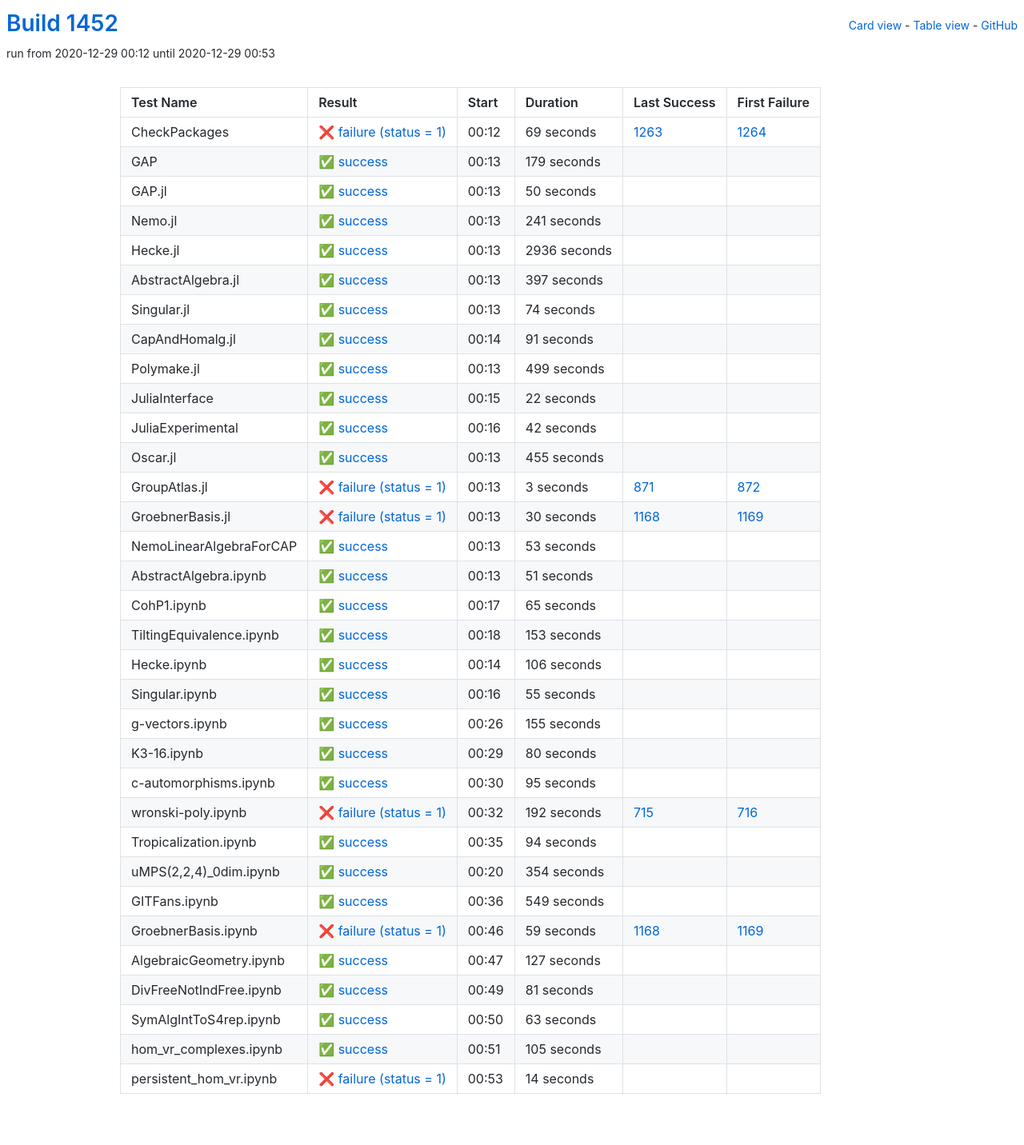
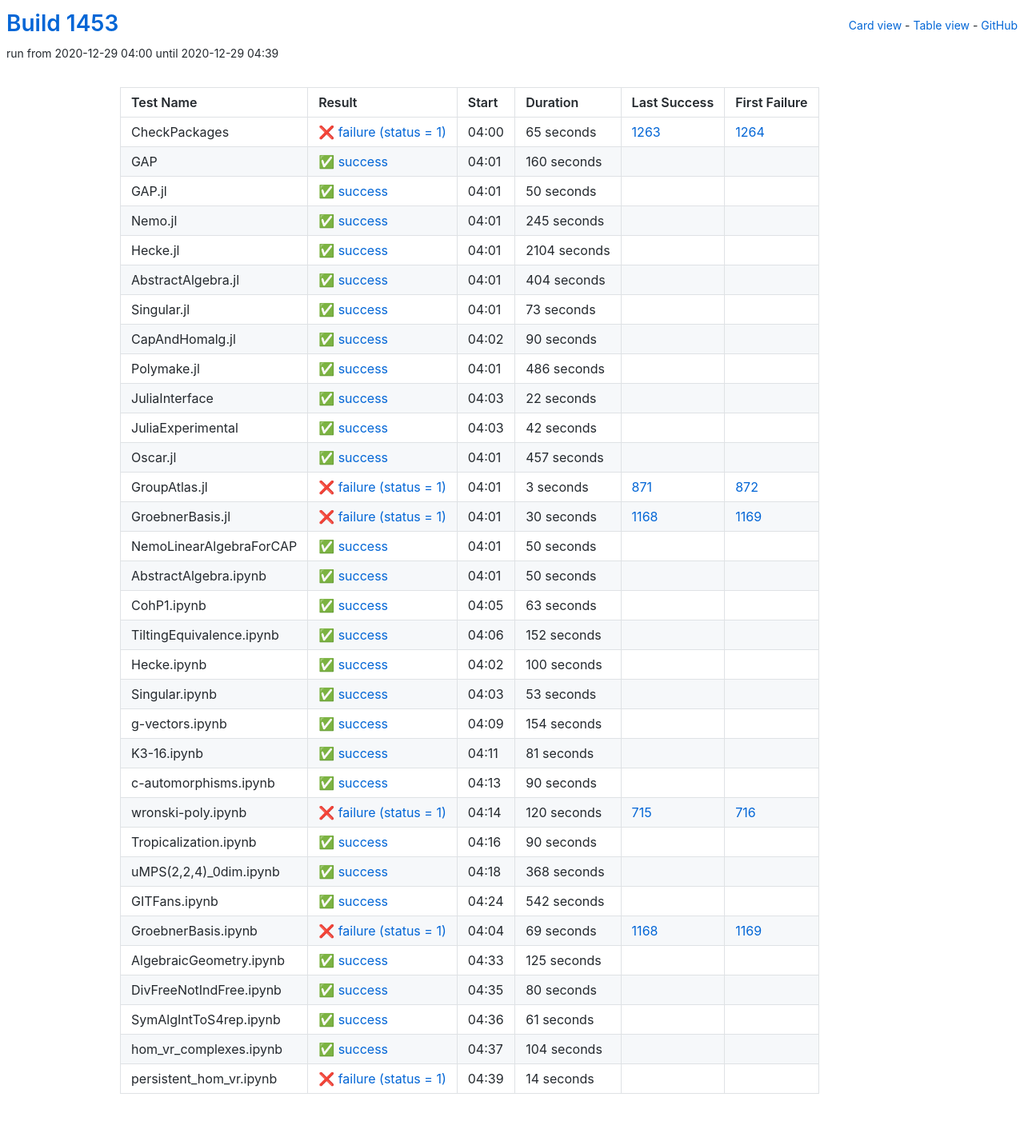
Before and after one commit to oscar-system/oscar-ci-status-stable, a Jekyll site: the page built from table.html, in a window 1280 px wide. Shown: the whole page at 80% size. Built offline with Jekyll 4.4.1, drawn with Linux system fonts in a browser that asks for light colours.

Commit message:
Build #1453

```diff
--- a/_data/ci.yml
+++ b/_data/ci.yml
@@ -1,6 +1,6 @@
 ---
-build: 1452
-build_url: https://oscarci.mathematik.uni-kl.de/job/oscar-stable/1452/
+build: 1453
+build_url: https://oscarci.mathematik.uni-kl.de/job/oscar-stable/1453/
 job: oscar-stable
 organization: oscar-system
 repo: oscar-ci-status-stable
@@ -8,32 +8,32 @@ repourl: https://github.com/oscar-system/oscar-ci-status-stable
 tests:
 - name: CheckPackages
   id: checkpackages
-  log: https://oscarci.mathematik.uni-kl.de/job/oscar-stable/1452/artifact/logs/build-1452/CheckPackages.log
-  start: 2020-12-29 00:12
+  log: https://oscarci.mathematik.uni-kl.de/job/oscar-stable/1453/artifact/logs/build-1453/CheckPackages.log
+  start: 2020-12-29 04:00
   success: false
   exitcode: 1
   status: failure
-  duration: 69
+  duration: 65
   last_success: 1263
   last_success_url: https://oscarci.mathematik.uni-kl.de/job/oscar-stable/1263/
   first_failure: 1264
   first_failure_url: https://oscarci.mathematik.uni-kl.de/job/oscar-stable/1264/
 - name: GAP
   id: gap
-  log: https://oscarci.mathematik.uni-kl.de/job/oscar-stable/1452/artifact/logs/build-1452/GAP.log
-  start: 2020-12-29 00:13
+  log: https://oscarci.mathematik.uni-kl.de/job/oscar-stable/1453/artifact/logs/build-1453/GAP.log
+  start: 2020-12-29 04:01
   success: true
   exitcode: 0
   status: success
-  duration: 179
+  duration: 160
   last_success: false
   last_success_url:
   first_failure: false
   first_failure_url:
 - name: GAP.jl
   id: gap-jl
-  log: https://oscarci.mathematik.uni-kl.de/job/oscar-stable/1452/artifact/logs/build-1452/GAP.jl.log
-  start: 2020-12-29 00:13
+  log: https://oscarci.mathematik.uni-kl.de/job/oscar-stable/1453/artifact/logs/build-1453/GAP.jl.log
+  start: 2020-12-29 04:01
   success: true
   exitcode: 0
   status: success
@@ -44,80 +44,80 @@ tests:
   first_failure_url:
 - name: Nemo.jl
   id: nemo-jl
-  log: https://oscarci.mathematik.uni-kl.de/job/oscar-stable/1452/artifact/logs/build-1452/Nemo.jl.log
-  start: 2020-12-29 00:13
+  log: https://oscarci.mathematik.uni-kl.de/job/oscar-stable/1453/artifact/logs/build-1453/Nemo.jl.log
+  start: 2020-12-29 04:01
   success: true
   exitcode: 0
   status: success
-  duration: 241
+  duration: 245
   last_success: false
   last_success_url:
   first_failure: false
   first_failure_url:
 - name: Hecke.jl
   id: hecke-jl
-  log: https://oscarci.mathematik.uni-kl.de/job/oscar-stable/1452/artifact/logs/build-1452/Hecke.jl.log
-  start: 2020-12-29 00:13
+  log: https://oscarci.mathematik.uni-kl.de/job/oscar-stable/1453/artifact/logs/build-1453/Hecke.jl.log
+  start: 2020-12-29 04:01
   success: true
   exitcode: 0
   status: success
-  duration: 2936
+  duration: 2104
   last_success: false
   last_success_url:
   first_failure: false
   first_failure_url:
 - name: AbstractAlgebra.jl
   id: abstractalgebra-jl
-  log: https://oscarci.mathematik.uni-kl.de/job/oscar-stable/1452/artifact/logs/build-1452/AbstractAlgebra.jl.log
-  start: 2020-12-29 00:13
+  log: https://oscarci.mathematik.uni-kl.de/job/oscar-stable/1453/artifact/logs/build-1453/AbstractAlgebra.jl.log
+  start: 2020-12-29 04:01
   success: true
   exitcode: 0
   status: success
-  duration: 397
+  duration: 404
   last_success: false
   last_success_url:
   first_failure: false
   first_failure_url:
 - name: Singular.jl
   id: singular-jl
-  log: https://oscarci.mathematik.uni-kl.de/job/oscar-stable/1452/artifact/logs/build-1452/Singular.jl.log
-  start: 2020-12-29 00:13
+  log: https://oscarci.mathematik.uni-kl.de/job/oscar-stable/1453/artifact/logs/build-1453/Singular.jl.log
+  start: 2020-12-29 04:01
   success: true
   exitcode: 0
   status: success
-  duration: 74
+  duration: 73
   last_success: false
   last_success_url:
   first_failure: false
   first_failure_url:
 - name: CapAndHomalg.jl
   id: capandhomalg-jl
-  log: https://oscarci.mathematik.uni-kl.de/job/oscar-stable/1452/artifact/logs/build-1452/CapAndHomalg.jl.log
-  start: 2020-12-29 00:14
+  log: https://oscarci.mathematik.uni-kl.de/job/oscar-stable/1453/artifact/logs/build-1453/CapAndHomalg.jl.log
+  start: 2020-12-29 04:02
   success: true
   exitcode: 0
   status: success
-  duration: 91
+  duration: 90
   last_success: false
   last_success_url:
   first_failure: false
   first_failure_url:
 - name: Polymake.jl
   id: polymake-jl
-  log: https://oscarci.mathematik.uni-kl.de/job/oscar-stable/1452/artifact/logs/build-1452/Polymake.jl.log
-  start: 2020-12-29 00:13
+  log: https://oscarci.mathematik.uni-kl.de/job/oscar-stable/1453/artifact/logs/build-1453/Polymake.jl.log
+  start: 2020-12-29 04:01
   success: true
   exitcode: 0
   status: success
-  duration: 499
+  duration: 486
   last_success: false
   last_success_url:
   first_failure: false
   first_failure_url:
 - name: JuliaInterface
   id: juliainterface
-  log: https://oscarci.mathematik.uni-kl.de/job/oscar-stable/1452/artifact/logs/build-1452/JuliaInterface.log
-  start: 2020-12-29 00:15
+  log: https://oscarci.mathematik.uni-kl.de/job/oscar-stable/1453/artifact/logs/build-1453/JuliaInterface.log
+  start: 2020-12-29 04:03
   success: true
   exitcode: 0
   status: success
@@ -128,8 +128,8 @@ tests:
   first_failure_url:
 - name: JuliaExperimental
   id: juliaexperimental
-  log: https://oscarci.mathematik.uni-kl.de/job/oscar-stable/1452/artifact/logs/build-1452/JuliaExperimental.log
-  start: 2020-12-29 00:16
+  log: https://oscarci.mathematik.uni-kl.de/job/oscar-stable/1453/artifact/logs/build-1453/JuliaExperimental.log
+  start: 2020-12-29 04:03
   success: true
   exitcode: 0
   status: success
@@ -140,20 +140,20 @@ tests:
   first_failure_url:
 - name: Oscar.jl
   id: oscar-jl
-  log: https://oscarci.mathematik.uni-kl.de/job/oscar-stable/1452/artifact/logs/build-1452/Oscar.jl.log
-  start: 2020-12-29 00:13
+  log: https://oscarci.mathematik.uni-kl.de/job/oscar-stable/1453/artifact/logs/build-1453/Oscar.jl.log
+  start: 2020-12-29 04:01
   success: true
   exitcode: 0
   status: success
-  duration: 455
+  duration: 457
   last_success: false
   last_success_url:
   first_failure: false
   first_failure_url:
 - name: GroupAtlas.jl
   id: groupatlas-jl
-  log: https://oscarci.mathematik.uni-kl.de/job/oscar-stable/1452/artifact/logs/build-1452/GroupAtlas.jl.log
-  start: 2020-12-29 00:13
+  log: https://oscarci.mathematik.uni-kl.de/job/oscar-stable/1453/artifact/logs/build-1453/GroupAtlas.jl.log
+  start: 2020-12-29 04:01
   success: false
   exitcode: 1
   status: failure
@@ -164,8 +164,8 @@ tests:
   first_failure_url: https://oscarci.mathematik.uni-kl.de/job/oscar-stable/872/
 - name: GroebnerBasis.jl
   id: groebnerbasis-jl
-  log: https://oscarci.mathematik.uni-kl.de/job/oscar-stable/1452/artifact/logs/build-1452/GroebnerBasis.jl.log
-  start: 2020-12-29 00:13
+  log: https://oscarci.mathematik.uni-kl.de/job/oscar-stable/1453/artifact/logs/build-1453/GroebnerBasis.jl.log
+  start: 2020-12-29 04:01
   success: false
   exitcode: 1
   status: failure
@@ -176,8 +176,68 @@ tests:
   first_failure_url: https://oscarci.mathematik.uni-kl.de/job/oscar-stable/1169/
 - name: NemoLinearAlgebraForCAP
   id: nemolinearalgebraforcap
-  log: https://oscarci.mathematik.uni-kl.de/job/oscar-stable/1452/artifact/logs/build-1452/NemoLinearAlgebraForCAP.log
-  start: 2020-12-29 00:13
+  log: https://oscarci.mathematik.uni-kl.de/job/oscar-stable/1453/artifact/logs/build-1453/NemoLinearAlgebraForCAP.log
+  start: 2020-12-29 04:01
+  success: true
+  exitcode: 0
+  status: success
+  duration: 50
+  last_success: false
+  last_success_url:
+  first_failure: false
+  first_failure_url:
+- name: AbstractAlgebra.ipynb
+  id: abstractalgebra-ipynb
+  log: https://oscarci.mathematik.uni-kl.de/job/oscar-stable/1453/artifact/logs/build-1453/AbstractAlgebra.ipynb.log
+  start: 2020-12-29 04:01
+  success: true
+  exitcode: 0
+  status: success
+  duration: 50
+  last_success: false
+  last_success_url:
+  first_failure: false
+  first_failure_url:
+- name: CohP1.ipynb
+  id: cohp1-ipynb
+  log: https://oscarci.mathematik.uni-kl.de/job/oscar-stable/1453/artifact/logs/build-1453/CohP1.ipynb.log
+  start: 2020-12-29 04:05
+  success: true
+  exitcode: 0
+  status: success
+  duration: 63
+  last_success: false
+  last_success_url:
+  first_failure: false
+  first_failure_url:
+- name: TiltingEquivalence.ipynb
+  id: tiltingequivalence-ipynb
+  log: https://oscarci.mathematik.uni-kl.de/job/oscar-stable/1453/artifact/logs/build-1453/TiltingEquivalence.ipynb.log
+  start: 2020-12-29 04:06
+  success: true
+  exitcode: 0
+  status: success
+  duration: 152
+  last_success: false
+  last_success_url:
+  first_failure: false
+  first_failure_url:
+- name: Hecke.ipynb
+  id: hecke-ipynb
+  log: https://oscarci.mathematik.uni-kl.de/job/oscar-stable/1453/artifact/logs/build-1453/Hecke.ipynb.log
+  start: 2020-12-29 04:02
+  success: true
+  exitcode: 0
+  status: success
+  duration: 100
+  last_success: false
+  last_success_url:
+  first_failure: false
+  first_failure_url:
+- name: Singular.ipynb
+  id: singular-ipynb
+  log: https://oscarci.mathematik.uni-kl.de/job/oscar-stable/1453/artifact/logs/build-1453/Singular.ipynb.log
+  start: 2020-12-29 04:03
   success: true
   exitcode: 0
   status: success
@@ -186,82 +246,118 @@ tests:
   last_success_url:
   first_failure: false
   first_failure_url:
-- name: AbstractAlgebra.ipynb
-  id: abstractalgebra-ipynb
-  log: https://oscarci.mathematik.uni-kl.de/job/oscar-stable/1452/artifact/logs/build-1452/AbstractAlgebra.ipynb.log
-  start: 2020-12-29 00:13
+- name: g-vectors.ipynb
+  id: g-vectors-ipynb
+  log: https://oscarci.mathematik.uni-kl.de/job/oscar-stable/1453/artifact/logs/build-1453/g-vectors.ipynb.log
+  start: 2020-12-29 04:09
   success: true
   exitcode: 0
   status: success
-  duration: 51
-  last_success: false
-  last_success_url:
-  first_failure: false
-  first_failure_url:
-- name: CohP1.ipynb
-  id: cohp1-ipynb
-  log: https://oscarci.mathematik.uni-kl.de/job/oscar-stable/1452/artifact/logs/build-1452/CohP1.ipynb.log
-  start: 2020-12-29 00:17
-  success: true
-  exitcode: 0
-  status: success
-  duration: 65
-  last_success: false
-  last_success_url:
-  first_failure: false
-  first_failure_url:
-- name: TiltingEquivalence.ipynb
-  id: tiltingequivalence-ipynb
-  log: https://oscarci.mathematik.uni-kl.de/job/oscar-stable/1452/artifact/logs/build-1452/TiltingEquivalence.ipynb.log
-  start: 2020-12-29 00:18
-  success: true
-  exitcode: 0
-  status: success
-  duration: 153
-  last_success: false
-  last_success_url:
-  first_failure: false
-  first_failure_url:
-- name: Hecke.ipynb
-  id: hecke-ipynb
-  log: https://oscarci.mathematik.uni-kl.de/job/oscar-stable/1452/artifact/logs/build-1452/Hecke.ipynb.log
-  start: 2020-12-29 00:14
-  success: true
-  exitcode: 0
-  status: success
-  duration: 106
-  last_success: false
-  last_success_url:
-  first_failure: false
-  first_failure_url:
-- name: Singular.ipynb
-  id: singular-ipynb
-  log: https://oscarci.mathematik.uni-kl.de/job/oscar-stable/1452/artifact/logs/build-1452/Singular.ipynb.log
-  start: 2020-12-29 00:16
-  success: true
-  exitcode: 0
-  status: success
-  duration: 55
-  last_success: false
-  last_success_url:
-  first_failure: false
-  first_failure_url:
-- name: g-vectors.ipynb
-  id: g-vectors-ipynb
-  log: https://oscarci.mathematik.uni-kl.de/job/oscar-stable/1452/artifact/logs/build-1452/g-vectors.ipynb.log
-  start: 2020-12-29 00:26
-  success: true
-  exitcode: 0
-  status: success
-  duration: 155
+  duration: 154
   last_success: false
   last_success_url:
   first_failure: false
   first_failure_url:
 - name: K3-16.ipynb
   id: k3-16-ipynb
-  log: https://oscarci.mathematik.uni-kl.de/job/oscar-stable/1452/artifact/logs/build-1452/K3-16.ipynb.log
-  start: 2020-12-29 00:29
+  log: https://oscarci.mathematik.uni-kl.de/job/oscar-stable/1453/artifact/logs/build-1453/K3-16.ipynb.log
+  start: 2020-12-29 04:11
+  success: true
+  exitcode: 0
+  status: success
+  duration: 81
+  last_success: false
+  last_success_url:
+  first_failure: false
+  first_failure_url:
+- name: c-automorphisms.ipynb
+  id: c-automorphisms-ipynb
+  log: https://oscarci.mathematik.uni-kl.de/job/oscar-stable/1453/artifact/logs/build-1453/c-automorphisms.ipynb.log
+  start: 2020-12-29 04:13
+  success: true
+  exitcode: 0
+  status: success
+  duration: 90
+  last_success: false
+  last_success_url:
+  first_failure: false
+  first_failure_url:
+- name: wronski-poly.ipynb
+  id: wronski-poly-ipynb
+  log: https://oscarci.mathematik.uni-kl.de/job/oscar-stable/1453/artifact/logs/build-1453/wronski-poly.ipynb.log
+  start: 2020-12-29 04:14
+  success: false
+  exitcode: 1
+  status: failure
+  duration: 120
+  last_success: 715
+  last_success_url: https://oscarci.mathematik.uni-kl.de/job/oscar-stable/715/
+  first_failure: 716
+  first_failure_url: https://oscarci.mathematik.uni-kl.de/job/oscar-stable/716/
+- name: Tropicalization.ipynb
+  id: tropicalization-ipynb
+  log: https://oscarci.mathematik.uni-kl.de/job/oscar-stable/1453/artifact/logs/build-1453/Tropicalization.ipynb.log
+  start: 2020-12-29 04:16
+  success: true
+  exitcode: 0
+  status: success
+  duration: 90
+  last_success: false
+  last_success_url:
+  first_failure: false
+  first_failure_url:
+- name: uMPS(2,2,4)_0dim.ipynb
+  id: umps-2-2-4-0dim-ipynb
+  log: https://oscarci.mathematik.uni-kl.de/job/oscar-stable/1453/artifact/logs/build-1453/uMPS-2-2-4-_0dim.ipynb.log
+  start: 2020-12-29 04:18
+  success: true
+  exitcode: 0
+  status: success
+  duration: 368
+  last_success: false
+  last_success_url:
+  first_failure: false
+  first_failure_url:
+- name: GITFans.ipynb
+  id: gitfans-ipynb
+  log: https://oscarci.mathematik.uni-kl.de/job/oscar-stable/1453/artifact/logs/build-1453/GITFans.ipynb.log
+  start: 2020-12-29 04:24
+  success: true
+  exitcode: 0
+  status: success
+  duration: 542
+  last_success: false
+  last_success_url:
+  first_failure: false
+  first_failure_url:
+- name: GroebnerBasis.ipynb
+  id: groebnerbasis-ipynb
+  log: https://oscarci.mathematik.uni-kl.de/job/oscar-stable/1453/artifact/logs/build-1453/GroebnerBasis.ipynb.log
+  start: 2020-12-29 04:04
+  success: false
+  exitcode: 1
+  status: failure
+  duration: 69
+  last_success: 1168
+  last_success_url: https://oscarci.mathematik.uni-kl.de/job/oscar-stable/1168/
+  first_failure: 1169
+  first_failure_url: https://oscarci.mathematik.uni-kl.de/job/oscar-stable/1169/
+- name: AlgebraicGeometry.ipynb
+  id: algebraicgeometry-ipynb
+  log: https://oscarci.mathematik.uni-kl.de/job/oscar-stable/1453/artifact/logs/build-1453/AlgebraicGeometry.ipynb.log
+  start: 2020-12-29 04:33
+  success: true
+  exitcode: 0
+  status: success
+  duration: 125
+  last_success: false
+  last_success_url:
+  first_failure: false
+  first_failure_url:
+- name: DivFreeNotIndFree.ipynb
+  id: divfreenotindfree-ipynb
+  log: https://oscarci.mathematik.uni-kl.de/job/oscar-stable/1453/artifact/logs/build-1453/DivFreeNotIndFree.ipynb.log
+  start: 2020-12-29 04:35
   success: true
   exitcode: 0
   status: success
@@ -270,130 +366,34 @@ tests:
   last_success_url:
   first_failure: false
   first_failure_url:
-- name: c-automorphisms.ipynb
-  id: c-automorphisms-ipynb
-  log: https://oscarci.mathematik.uni-kl.de/job/oscar-stable/1452/artifact/logs/build-1452/c-automorphisms.ipynb.log
-  start: 2020-12-29 00:30
+- name: SymAlgIntToS4rep.ipynb
+  id: symalginttos4rep-ipynb
+  log: https://oscarci.mathematik.uni-kl.de/job/oscar-stable/1453/artifact/logs/build-1453/SymAlgIntToS4rep.ipynb.log
+  start: 2020-12-29 04:36
   success: true
   exitcode: 0
   status: success
-  duration: 95
-  last_success: false
-  last_success_url:
-  first_failure: false
-  first_failure_url:
-- name: wronski-poly.ipynb
-  id: wronski-poly-ipynb
-  log: https://oscarci.mathematik.uni-kl.de/job/oscar-stable/1452/artifact/logs/build-1452/wronski-poly.ipynb.log
-  start: 2020-12-29 00:32
-  success: false
-  exitcode: 1
-  status: failure
-  duration: 192
-  last_success: 715
-  last_success_url: https://oscarci.mathematik.uni-kl.de/job/oscar-stable/715/
-  first_failure: 716
-  first_failure_url: https://oscarci.mathematik.uni-kl.de/job/oscar-stable/716/
-- name: Tropicalization.ipynb
-  id: tropicalization-ipynb
-  log: https://oscarci.mathematik.uni-kl.de/job/oscar-stable/1452/artifact/logs/build-1452/Tropicalization.ipynb.log
-  start: 2020-12-29 00:35
-  success: true
-  exitcode: 0
-  status: success
-  duration: 94
-  last_success: false
-  last_success_url:
-  first_failure: false
-  first_failure_url:
-- name: uMPS(2,2,4)_0dim.ipynb
-  id: umps-2-2-4-0dim-ipynb
-  log: https://oscarci.mathematik.uni-kl.de/job/oscar-stable/1452/artifact/logs/build-1452/uMPS-2-2-4-_0dim.ipynb.log
-  start: 2020-12-29 00:20
-  success: true
-  exitcode: 0
-  status: success
-  duration: 354
-  last_success: false
-  last_success_url:
-  first_failure: false
-  first_failure_url:
-- name: GITFans.ipynb
-  id: gitfans-ipynb
-  log: https://oscarci.mathematik.uni-kl.de/job/oscar-stable/1452/artifact/logs/build-1452/GITFans.ipynb.log
-  start: 2020-12-29 00:36
-  success: true
-  exitcode: 0
-  status: success
-  duration: 549
-  last_success: false
-  last_success_url:
-  first_failure: false
-  first_failure_url:
-- name: GroebnerBasis.ipynb
-  id: groebnerbasis-ipynb
-  log: https://oscarci.mathematik.uni-kl.de/job/oscar-stable/1452/artifact/logs/build-1452/GroebnerBasis.ipynb.log
-  start: 2020-12-29 00:46
-  success: false
-  exitcode: 1
-  status: failure
-  duration: 59
-  last_success: 1168
-  last_success_url: https://oscarci.mathematik.uni-kl.de/job/oscar-stable/1168/
-  first_failure: 1169
-  first_failure_url: https://oscarci.mathematik.uni-kl.de/job/oscar-stable/1169/
-- name: AlgebraicGeometry.ipynb
-  id: algebraicgeometry-ipynb
-  log: https://oscarci.mathematik.uni-kl.de/job/oscar-stable/1452/artifact/logs/build-1452/AlgebraicGeometry.ipynb.log
-  start: 2020-12-29 00:47
-  success: true
-  exitcode: 0
-  status: success
-  duration: 127
-  last_success: false
-  last_success_url:
-  first_failure: false
-  first_failure_url:
-- name: DivFreeNotIndFree.ipynb
-  id: divfreenotindfree-ipynb
-  log: https://oscarci.mathematik.uni-kl.de/job/oscar-stable/1452/artifact/logs/build-1452/DivFreeNotIndFree.ipynb.log
-  start: 2020-12-29 00:49
-  success: true
-  exitcode: 0
-  status: success
-  duration: 81
-  last_success: false
-  last_success_url:
-  first_failure: false
-  first_failure_url:
-- name: SymAlgIntToS4rep.ipynb
-  id: symalginttos4rep-ipynb
-  log: https://oscarci.mathematik.uni-kl.de/job/oscar-stable/1452/artifact/logs/build-1452/SymAlgIntToS4rep.ipynb.log
-  start: 2020-12-29 00:50
-  success: true
-  exitcode: 0
-  status: success
-  duration: 63
+  duration: 61
   last_success: false
   last_success_url:
   first_failure: false
   first_failure_url:
 - name: hom_vr_complexes.ipynb
   id: hom-vr-complexes-ipynb
-  log: https://oscarci.mathematik.uni-kl.de/job/oscar-stable/1452/artifact/logs/build-1452/hom_vr_complexes.ipynb.log
-  start: 2020-12-29 00:51
+  log: https://oscarci.mathematik.uni-kl.de/job/oscar-stable/1453/artifact/logs/build-1453/hom_vr_complexes.ipynb.log
+  start: 2020-12-29 04:37
   success: true
   exitcode: 0
   status: success
-  duration: 105
+  duration: 104
   last_success: false
   last_success_url:
   first_failure: false
   first_failure_url:
 - name: persistent_hom_vr.ipynb
   id: persistent-hom-vr-ipynb
-  log: https://oscarci.mathematik.uni-kl.de/job/oscar-stable/1452/artifact/logs/build-1452/persistent_hom_vr.ipynb.log
-  start: 2020-12-29 00:53
+  log: https://oscarci.mathematik.uni-kl.de/job/oscar-stable/1453/artifact/logs/build-1453/persistent_hom_vr.ipynb.log
+  start: 2020-12-29 04:39
   success: false
   exitcode: 1
   status: failure
```
Also changed, not shown: README.md.
